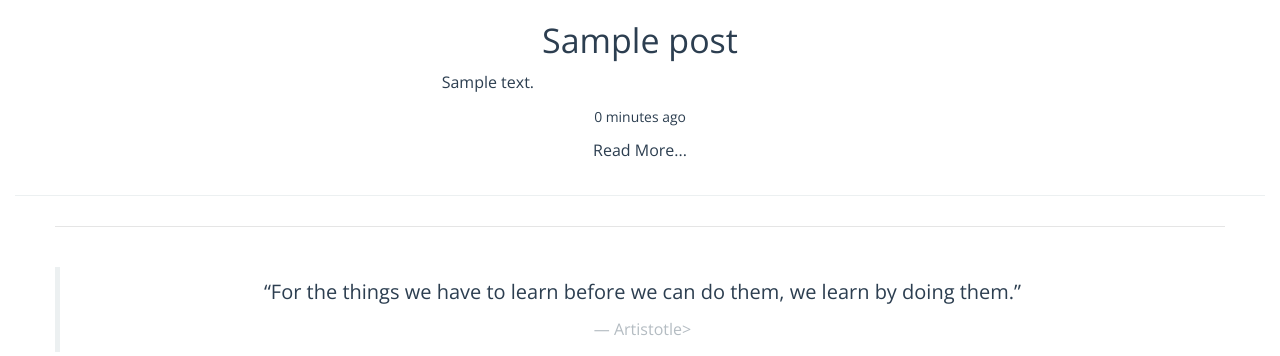
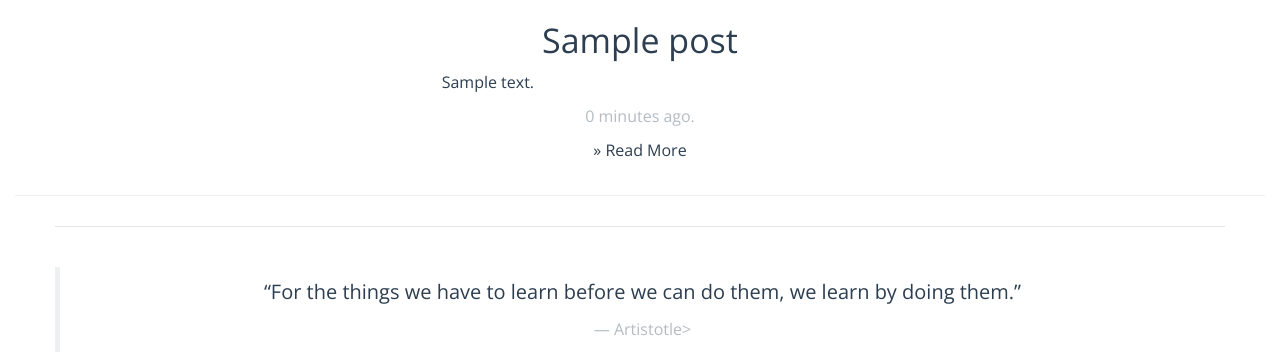
Before and after one commit to mooja/spacedonkey, a Django app: page /blog/ in a window 1280 px wide. Shown: the part 218-574 px from the top of the page. Run offline with Django 3.2, Linux system fonts and the light colour scheme; tables that the repository leaves empty hold one stand-in row (values such as "Sample post"); some libraries are stand-ins or nearby versions.

Commit message:
Cleaned up post list view css/html.

```diff
--- a/spacedonkey/static/css/spacedonkey.css
+++ b/spacedonkey/static/css/spacedonkey.css
@@ -47,12 +47,13 @@
     padding-top: 40px;
 }
 
-.entry-title {
+.blog-entry-title {
     font-weight: 300;
     margin: 20px 0 8px;
 }
 
-.entry-preview {
+.blog-entry-preview {
+    text-align: justify;
     font-family: 'Open Sans', sans-serif;
     line-height: 1.5em;
 }
--- a/spacedonkey/templates/blog/post_list.html
+++ b/spacedonkey/templates/blog/post_list.html
@@ -24,17 +24,15 @@
     </div>
     <div class="row">
         <div class="col-md-4 col-md-offset-4">
-            <div class="text-justify entry-preview">
+            <div class="blog-entry-preview">
                 <p>{{ post.text_html|safe }}</p>
             </div>
         </div>
     </div>
     <div class="row">
-        <div class="col-md-4 col-md-offset-4">
-            <div class="text-center">
-                <p class="text-center"><small>{{ post.pub_date|timesince }} ago</small></p>
-                <p><center><a href="{% url 'blog:post-detail' pk=post.pk slug=post.slug %}">Read More...</a></center></p>
-            </div>
+        <div class="col-md-4 col-md-offset-4 text-center blog-entry-text">
+                <p class="text-center text-muted">{{ post.pub_date|timesince }} ago.</p>
+                <p><a href="{% url 'blog:post-detail' pk=post.pk slug=post.slug %}">&raquo; Read More</a></p>
         </div>
     </div>
     <div class="bottom-buffer-30">
```
